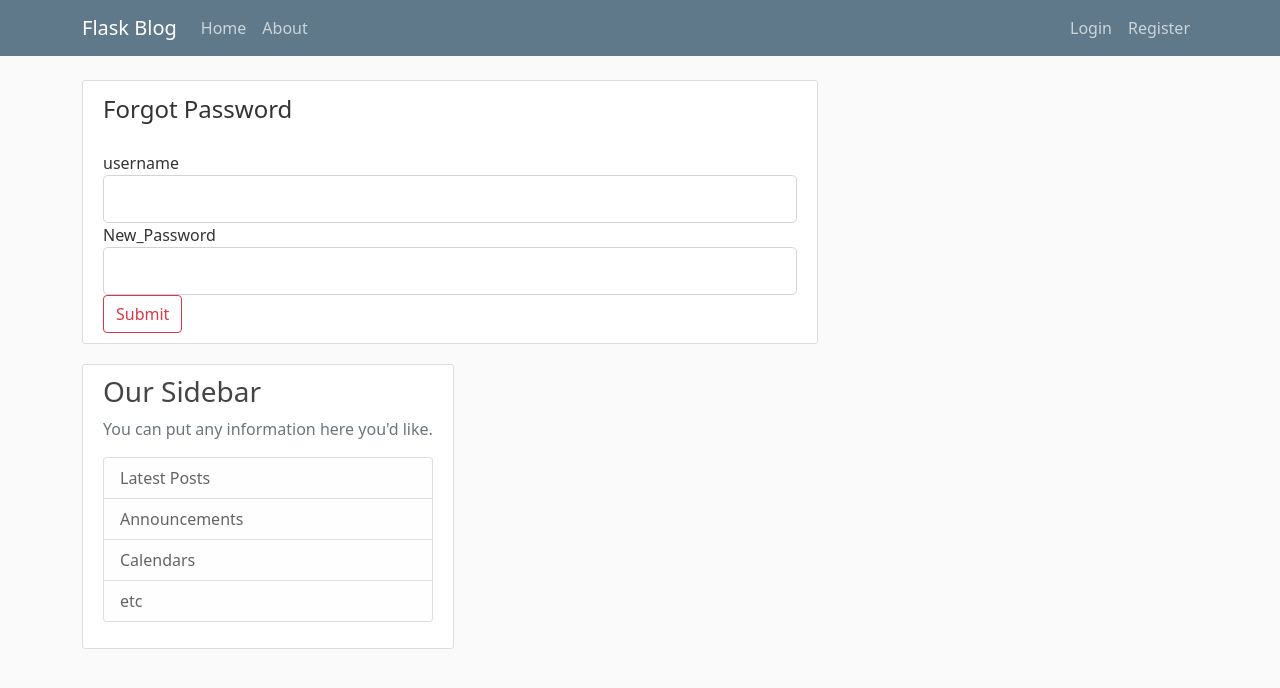
After one commit to SIGEGV/Flask_blog, a Flask app: page /ForgotPassword in a window 1280 px wide. The commit adds this page. Shown: the top 688 px of the page. Run offline with Flask 3, Linux system fonts and the light colour scheme; some libraries are stand-ins or nearby versions.

Commit message:
added forgot pass functionality

```diff
--- a/flask_blog/forms.py
+++ b/flask_blog/forms.py
@@ -57,3 +57,9 @@ class PostForm(FlaskForm):
     title = StringField("Title", validators=[DataRequired()])
     content = TextAreaField("Content", validators=[DataRequired()])
     submit = SubmitField("Post")
+
+
+class UserForm(FlaskForm):
+    username=StringField("username",validators=[DataRequired()])
+    password=PasswordField("New_Password", validators=[DataRequired(), Length(min=6)])
+    submit = SubmitField("Submit")
--- a/flask_blog/routes.py
+++ b/flask_blog/routes.py
@@ -2,7 +2,7 @@ import os
 import secrets
 from PIL import Image
 from flask import render_template, url_for, flash, redirect, request, abort
-from flask_blog.forms import RegistrationForm, LoginForm, updateAccountForms, PostForm
+from flask_blog.forms import RegistrationForm, LoginForm, updateAccountForms, PostForm,UserForm
 from flask_blog import app, db, bcrypt
 from flask_login import login_user, current_user, logout_user, login_required
 from flask_blog.models import User, Post
@@ -169,3 +169,16 @@ def user_post(username):
     post = Post.query.filter_by(Author=user).order_by(Post.date_posted.desc()).paginate(page=page, per_page=5)
 
     return render_template("user_post.html", posts=post, user=user)
+
+@app.route('/ForgotPassword',methods=['GET', 'POST'])
+def forget():
+    form=UserForm()
+    user=User()
+    if form.validate_on_submit():
+        user=User.query.filter_by(username=form.username.data).first()
+        hashed_password = bcrypt.generate_password_hash(form.password.data).decode("utf-8")
+        user.password=hashed_password
+        db.session.commit()
+        flash("Password updated", "success")
+        redirect(url_for('login'))
+    return render_template('forgot_pass.html',form=form)
--- a/flask_blog/templates/account.html
+++ b/flask_blog/templates/account.html
@@ -52,12 +52,13 @@
                     {{form.picture(class="form-control-file")}}
                     {%if form.picture.errors%}
                        {%for errors in form.pictures.errors%}
-                                 <span class="text-danger">{{errors}}</span></br>
+                                 <span class="text-danger">{{errors}}</span><br/>
                           {% endfor %}
                     {% endif %}
                 </div>
                 </fieldset>
                 <div class="form-group">
+                    <br/> <br/>
                     {{form.submit(class="btn btn-outline-info")}}
                 </div>
             </form>
--- /dev/null
+++ b/flask_blog/templates/forgot_pass.html
@@ -0,0 +1,43 @@
+{% extends "base.html" %}
+{% block title %}forgot password{% endblock title %}
+{% block body %}
+
+<div class="content-section">
+    <form method="POST", action ="">
+        <!--this tag add CSRF Token-->
+        {{form.hidden_tag()}}
+        <fieldset class="form-group">
+            <legend class="border-bootom mb-4"> Forgot Password </legend>
+            <div class="form-group">
+                {{form.username.label(class="form-control-label")}}
+                {% if form.username.errors %}
+                {{form.username(class="form-control form-control-lg is-invalid")}}
+                <div class="invalid-feedback">
+                  {%for errors in form.username.errors%}
+                         <span>{{errors}}</span>
+                  {% endfor %}
+                </div>
+                {% else %}
+                {{form.username(class="form-control form-control-lg")}}
+                  {% endif %}
+        </div>
+    <div clas=' form-group'>
+        {{form.password.label(class="form-control-label")}}
+        {% if form.password.errors %}
+
+        {{form.password(class="form-control form-control-lg is-invalid")}}
+        <div class="invalid-feedback">
+          {%for errors in form.password.errors%}
+                 <span>{{errors}}</span>
+          {% endfor %}
+        </div>
+         {% else %}
+            {{form.password(class="form-control form-control-lg")}}
+            {% endif %}
+    </div>
+            {{form.submit(class="btn btn-outline-danger")}}
+        </div>
+    </form>
+</div>
+
+{% endblock body %}
--- a/flask_blog/templates/login.html
+++ b/flask_blog/templates/login.html
@@ -47,7 +47,7 @@
         </div>
             <div>
             <small class="text-muted ml-2">
-                <a href="#">Forgot Password</a>
+                <a href="{{url_for('forget')}}">Forgot Password</a>
           </small>
         </div>
     </form>
```
Also changed, not shown: flask_blog/templates/latest_post.html (added, +18 -0 lines), instance/site.db.
